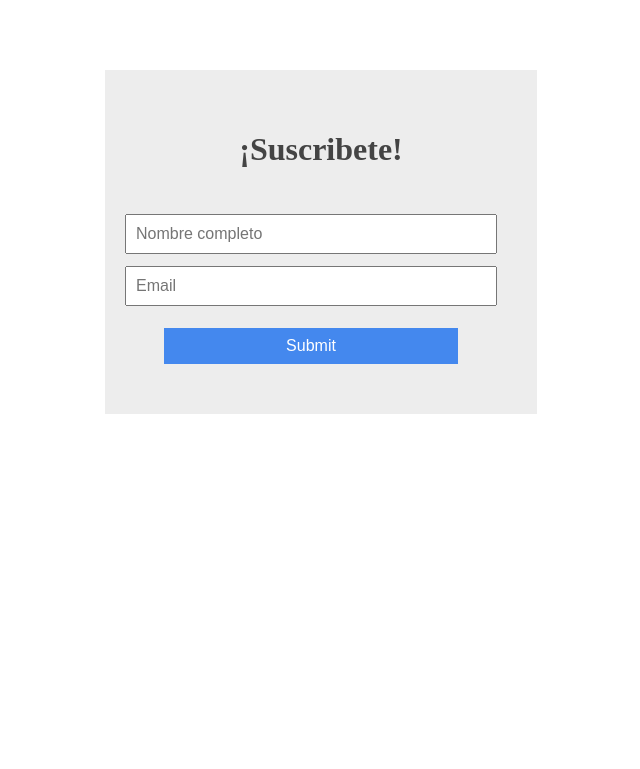
After one commit to DJNegrito507/DJNegrito507, a PHP site: page /index1.html in a window 1280 px wide. The commit adds this page. Shown: the top 769 px of the page, without its empty margins (319-959 px from the left). Run offline with PHP 8.4, Linux system fonts and the light colour scheme.

Commit message:
Add files via upload

```diff
--- /dev/null
+++ b/con_db.php
@@ -0,0 +1,5 @@
+<?php
+
+$conectar=mysqli_connect("localhost","root","","registro");
+
+?>
--- /dev/null
+++ b/estilo.css
@@ -0,0 +1,54 @@
+{
+	padding: 0;
+	margin: 0;
+	font-family: century;
+	text-align: center;
+}
+
+form {
+	padding: 50px 20px;
+	background-color: #ededed;
+	margin: calc(25% + 100px);
+	margin-top: 70px;
+	padding-top: 28px;
+	margin-bottom: 30px
+}
+
+h1 {
+	text-align: center;
+	padding: 12px;
+	color: #444
+}
+
+input {
+	width: calc(100% - 20px);
+	padding: 9px;
+	margin: auto;
+	margin-top: 12px;
+	font-size: 16px
+}
+
+input[type='submit']{
+	background-color: #48e;
+	color: #fff;
+	width: calc(80% - 20px);
+	margin: 0 10%;
+	margin-top: 22px;
+	border: none;
+}
+
+
+.ok {
+	text-align: center;
+	width: 100%;
+	padding: 12px;
+	background-color: #1e6;
+	color: #fff
+}
+.bad {
+	text-align: center;
+	width: 100%;
+	padding: 12px;
+	background-color: #a22;
+	color: #fff
+}
--- a/index.html
+++ b/index.html
@@ -29,13 +29,13 @@
                     <a href="#">Inicio</a>
                 </li>
                 <li>
-                    <a href="loginvista.html">Iniciar secion</a>
+                    <a href="index1.html">Iniciar secion</a>
                 </li>
                 <li>
-                    <a href="registrarvista.html">Registrarse</a>
+                    <a href="">Registrarse</a>
                 </li>
                 <li>
-                    <a href="c"></a>
+                    <a href="c">Perfil</a>
                 </li>
                 <li>
                     <a href="#"></a>
--- /dev/null
+++ b/index1.html
@@ -0,0 +1,15 @@
+	<title>Registrar usuario</title>
+	<meta charset="utf-8">
+	<link rel="stylesheet" type="text/css" href="estilo.css">
+</head>
+<body>
+    <form method="post">
+    	<h1>¡Suscribete!</h1>
+    	<input type="text" name="name" placeholder="Nombre completo">
+    	<input type="email" name="email" placeholder="Email">
+    	<input type="submit" name="register">
+    </form>
+        <?php
+        include("registrar.php");
+        ?>
+</body>
--- a/styles.css
+++ b/styles.css
@@ -134,6 +134,8 @@ hr {
 .new-cards a:hover {
     text-decoration: underline;
 }
+
+
 
 /* CARDS BANNER ONE */
 .cards-banner-one {
```
Also changed, not shown: registrar.php (added, +28 -0 lines).
